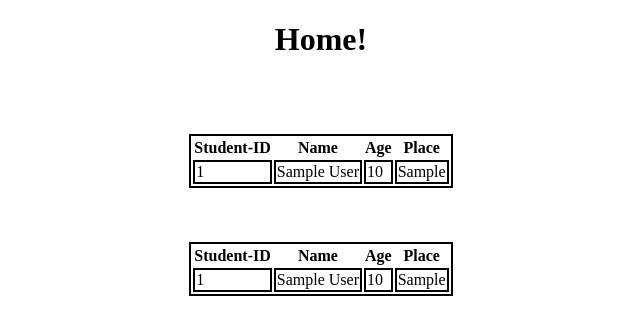
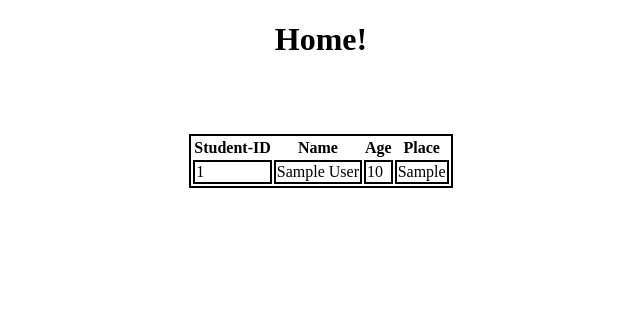
Before and after one commit to rohit-prashanth/Model_Inheritance, a Django app: page / in a window 1280 px wide. Shown: the top 335 px of the page, without its empty margins (319-959 px from the left). Run offline with Django 3.2, Linux system fonts and the light colour scheme; tables that the repository leaves empty hold one stand-in row (values such as "Sample post"); parts of the project's set-up code (start-up, migrations or seed data) failed here and were passed over.

Commit message:
second commit

```diff
--- a/model_inheritance/inheritance/models.py
+++ b/model_inheritance/inheritance/models.py
@@ -10,12 +10,3 @@ class ABC(models.Model):
 class StudentDetail(ABC):
     st_id = models.CharField(max_length=10)
     place = models.CharField(max_length=50)
-
-class Dept(models.Model):
-    school_name = models.CharField(max_length=20)
-    department_name = models.CharField(max_length=20)
-
-class MultiTableModel(Dept):
-    st_class = models.CharField(max_length=20)
-    grade = models.CharField(max_length=3)
-    head_teacher = models.CharField(max_length=20)
--- a/model_inheritance/inheritance/views.py
+++ b/model_inheritance/inheritance/views.py
@@ -1,7 +1,6 @@
 from django.shortcuts import render
-from .models import StudentDetail,MultiTableModel
+from .models import StudentDetail
 # Create your views here.
 def home(request):
     obj = StudentDetail.objects.all()
-    obj1 = MultiTableModel.objects.all()
-    return render(request,'home.html',{'obj':obj,'obj1':obj1})
+    return render(request,'home.html',{'obj':obj})
--- a/model_inheritance/templates/home.html
+++ b/model_inheritance/templates/home.html
@@ -23,7 +23,7 @@
             <th>Place</th>
         </thead>
         <tbody>
-            {% for ob in obj%}
+            {% for ob in obj %}
             <tr>
                 <td>{{ ob.st_id }}</td>
                 <td>{{ ob.name }}</td>
@@ -36,24 +36,7 @@
 
     <br><br><br>
 
-    <table>
-        <thead>
-            <th>Student-ID</th>
-            <th>Name</th>
-            <th>Age</th>
-            <th>Place</th>
-        </thead>
-        <tbody>
-            {% for ob in obj%}
-            <tr>
-                <td>{{ ob.st_id }}</td>
-                <td>{{ ob.name }}</td>
-                <td>{{ ob.age }}</td>
-                <td>{{ ob.place }}</td>
-            </tr>
-            {% endfor %}
-        </tbody>
-    </table>
+
 </center>
 </body>
 </html>
```
Also changed, not shown: model_inheritance/inheritance/admin.py (+2 -7 lines), model_inheritance/db.sqlite3, model_inheritance/inheritance/migrations/0001_initial.py, model_inheritance/inheritance/migrations/0002_auto_20210804_1239.py (deleted), model_inheritance/inheritance/migrations/0003_rename_multitable_multitablemodel.py (deleted), model_inheritance/inheritance/migrations/0004_auto_20210804_1252.py (deleted).
